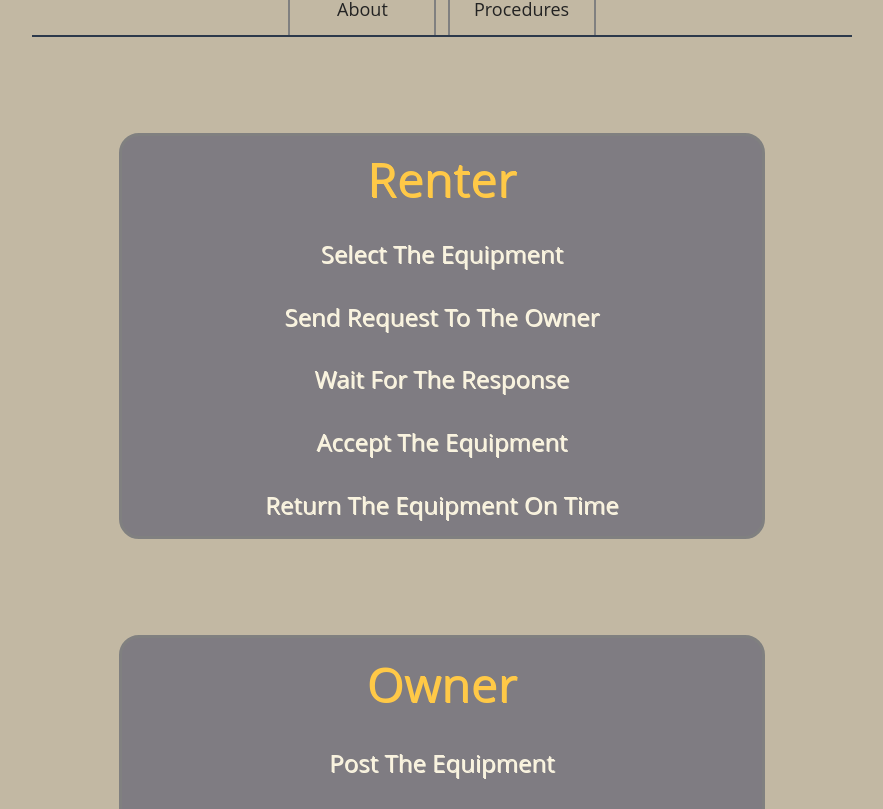
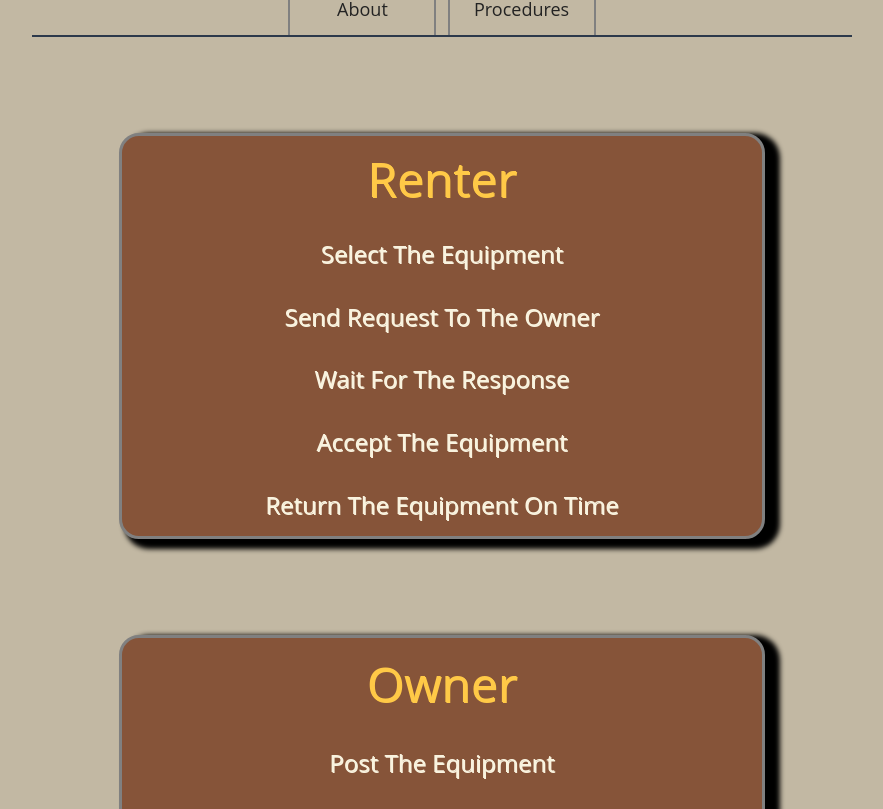
Before and after one commit to blackenjoy27/Use-My-Tech-FE, a React (Create React App) app: page /procedures in a window 1280 px wide. Shown: the part 891-1700 px from the top of the page, without its empty margins (198-1081 px from the left). Built offline with nearby package versions, Linux system fonts and the light colour scheme.

Commit message:
add box shadow to the precedure div

```diff
--- a/src/components/homepage/Procedures.js
+++ b/src/components/homepage/Procedures.js
@@ -11,8 +11,9 @@ const Detail = styled.div`
     margin:3rem;
     align-items:center;
     justify-content:space-around;
-    background-color:#7F7C82;
+    background-color:#865439;
     border-radius:20px;
+    box-shadow: 10px 5px 5px 5px;
     text-shadow: 1px 1px;
 
     h2{
```
